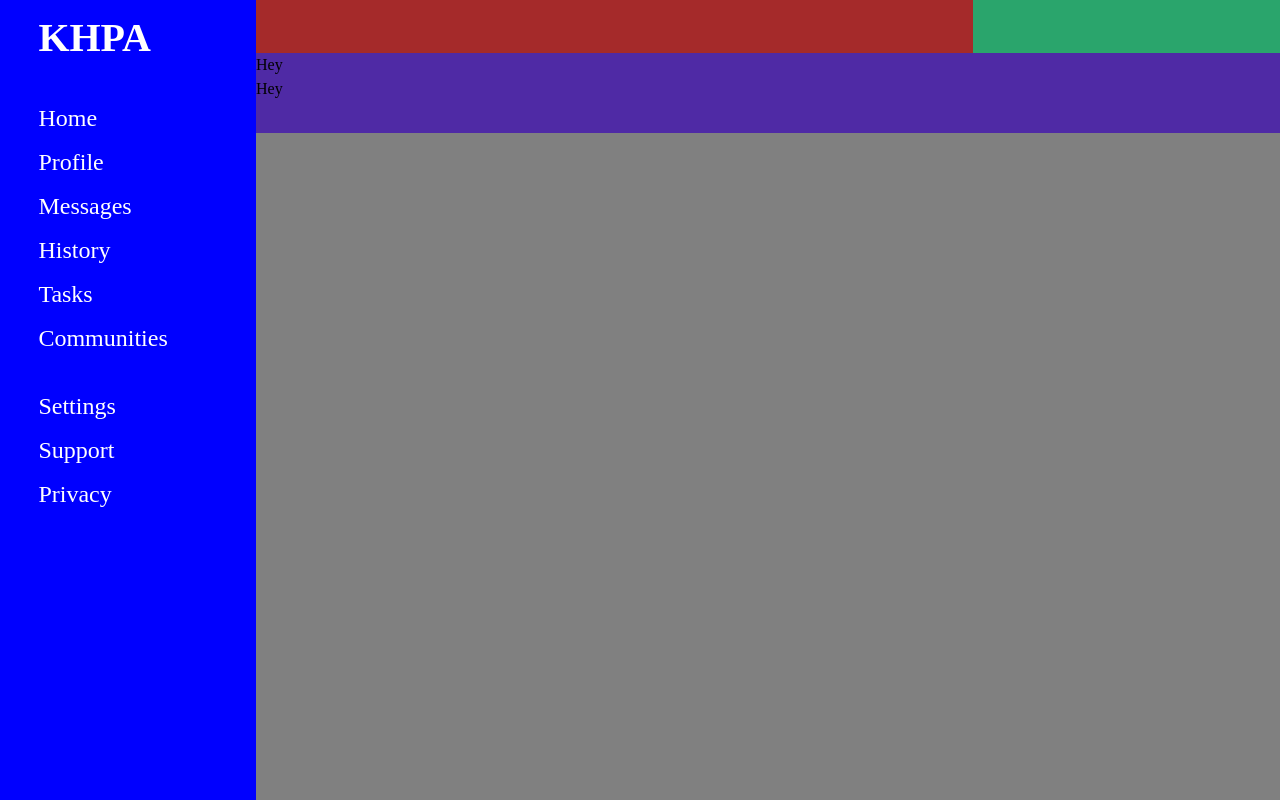
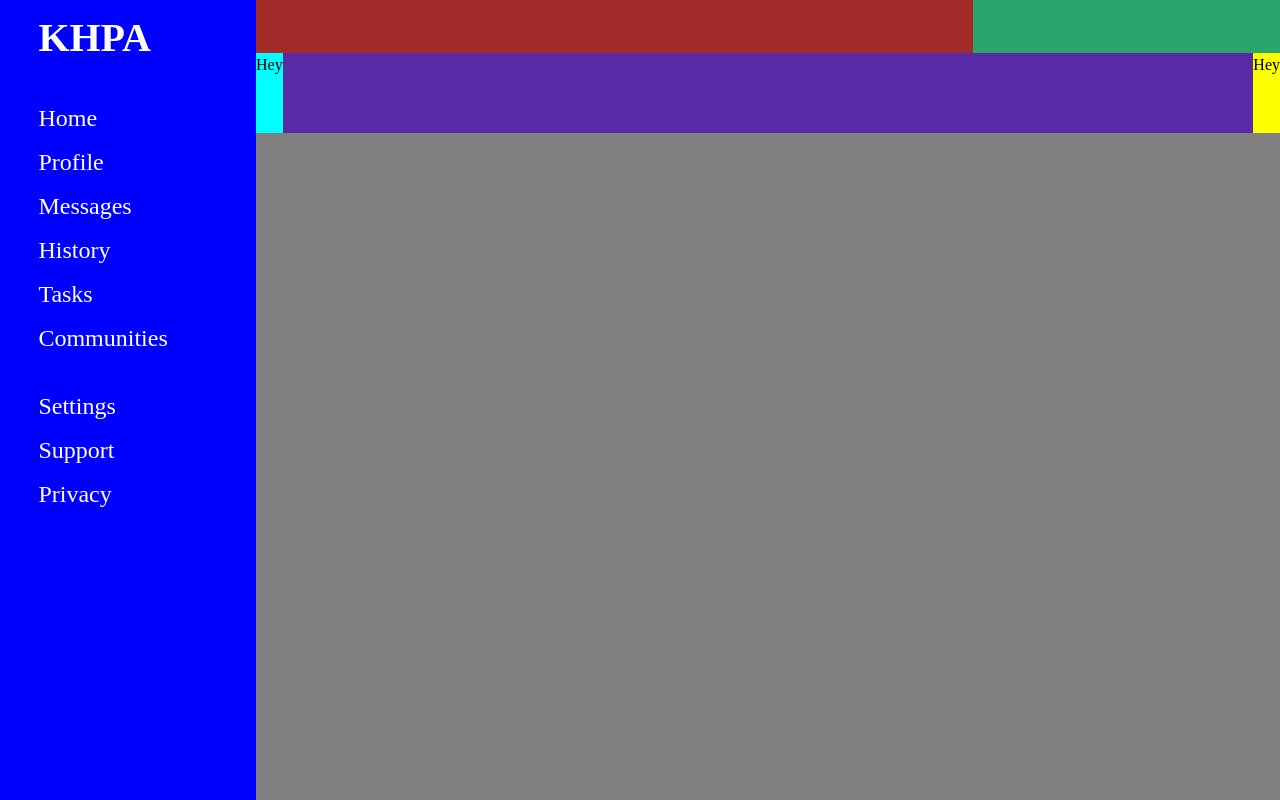
Before and after one commit to andkymon/admin-dashboard, a plain HTML site: page index.html in a window 1280 px wide. Drawn offline with Linux system fonts and the light colour scheme.

Commit message:
Edit user layout

```diff
--- a/style.css
+++ b/style.css
@@ -55,19 +55,28 @@
   grid-template-columns: 7fr 3fr;
 }
 
-.header .search {
+.search {
   background-color: brown;
 }
 
-.header .profile {
+.profile {
   background-color: rgb(42, 165, 108);
 }
 
-.header .user {
+.user {
   grid-column: 1 / -1;
-  background-color: rgb(79, 42, 165);
+  display: flex;
+  justify-content: space-between;
+  background-color: rgb(89, 42, 165);
 }
 
+.user-info {
+  background-color: aqua;
+}
+
+.user-controls {
+  background-color: rgb(251, 255, 0);
+}
 
 .sidebar {
   grid-row: 1 / -1;
```
